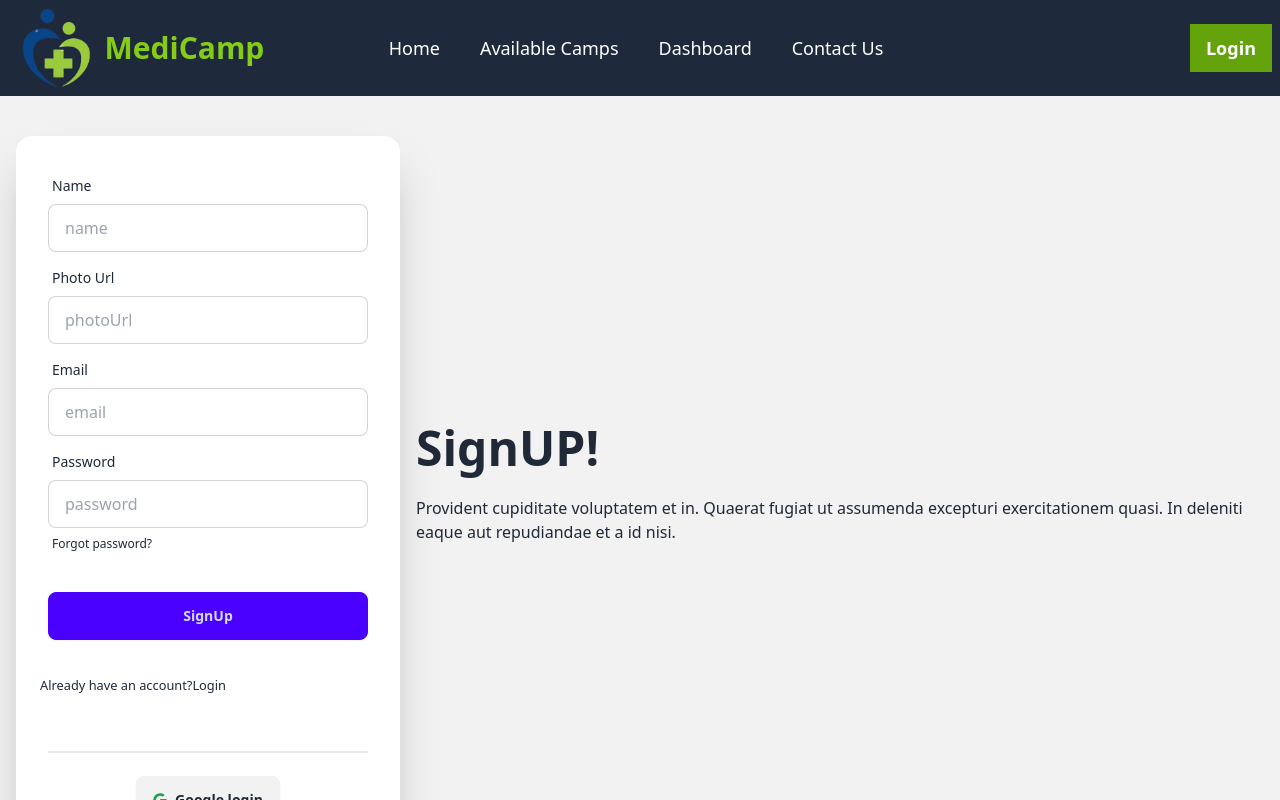
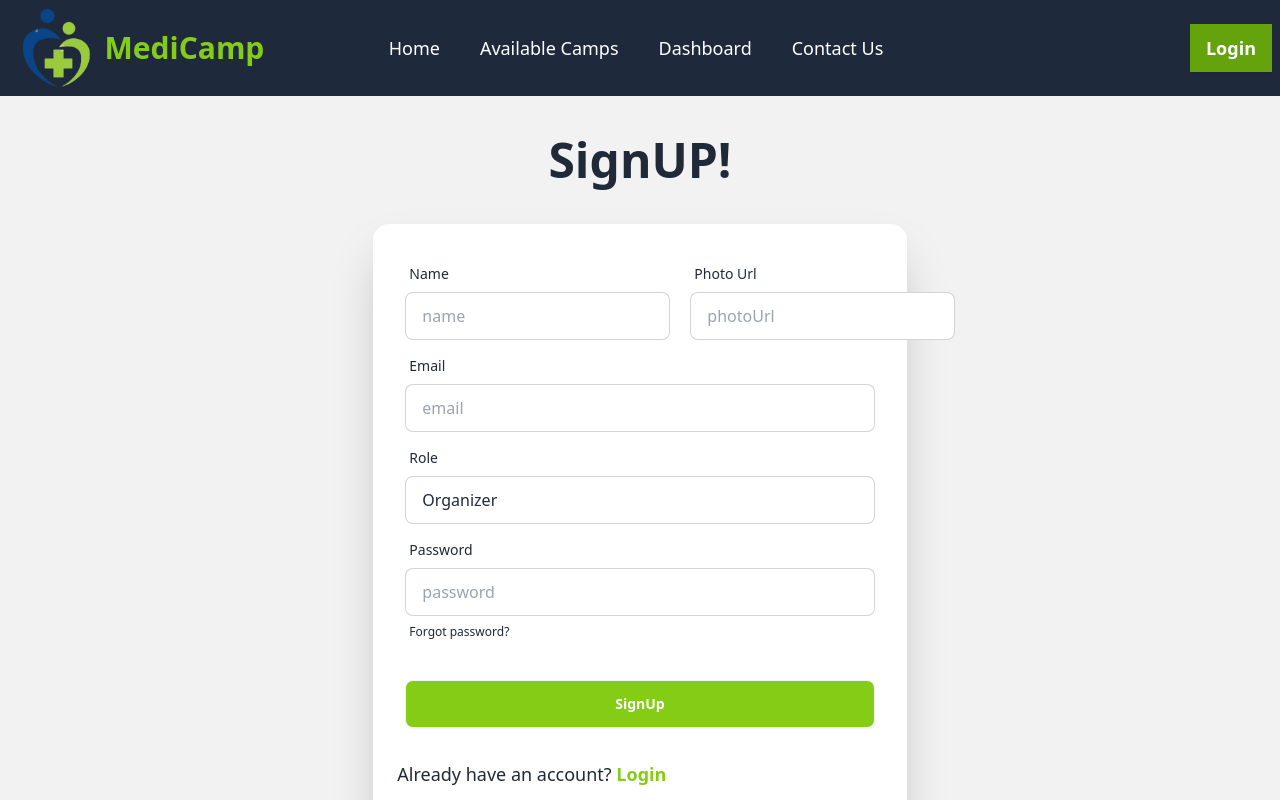
Before and after one commit to RawshanaraEity/medical-campaign-management-client-side, a React (Vite) app: page /register in a window 1280 px wide. Shown: the top 800 px of the page. Built offline with nearby package versions, Linux system fonts and the light colour scheme; no server answers.

Commit message:
added some input fields in regitration

```diff
--- a/src/Pages/Login/Login.jsx
+++ b/src/Pages/Login/Login.jsx
@@ -1,31 +1,25 @@
-
-import { Helmet } from 'react-helmet';
-import { Link, useLocation, useNavigate } from 'react-router-dom';
-import Swal from 'sweetalert2';
-import SocialLogin from '../SharedPage/socialLogin/SocialLogin';
-import useAuth from '../../Hooks/useAuth';
-
-
+import { Helmet } from "react-helmet";
+import { Link, useLocation, useNavigate } from "react-router-dom";
+import Swal from "sweetalert2";
+import SocialLogin from "../SharedPage/socialLogin/SocialLogin";
+import useAuth from "../../Hooks/useAuth";
 
 const Login = () => {
-    const {signIn} = useAuth()
-    const navigate = useNavigate()
-    const location = useLocation()
+  const { signIn } = useAuth();
+  const navigate = useNavigate();
+  const location = useLocation();
 
-    const from = location.state?.from?.pathname || '/';
+  const from = location.state?.from?.pathname || "/";
 
-
-
-    const handleLogin = (e) =>{
-        e.preventDefault()
+  const handleLogin = (e) => {
+    e.preventDefault();
     const form = e.target;
     const email = form.email.value;
     const password = form.password.value;
     console.log(email, password);
-        signIn(email,password)
-        .then(result =>{
+    signIn(email, password).then((result) => {
       const user = result.user;
-            console.log(user)
+      console.log(user);
       Swal.fire({
         title: "User Logged in successfull",
         showClass: {
@@ -33,57 +27,75 @@ const Login = () => {
                     animate__animated
                     animate__fadeInUp
                     animate__faster
-                  `
+                  `,
         },
         hideClass: {
           popup: `
                     animate__animated
                     animate__fadeOutDown
                     animate__faster
-                  `
-                }
+                  `,
+        },
       });
-              navigate(from, {replace: true})
-        })
-    }
-
-
-
+      navigate(from, { replace: true });
+    });
+  };
 
   return (
     <div>
       <Helmet>
         <title>MediCamp/Login</title>
       </Helmet>
-           <div className="hero min-h-screen bg-base-200 ">
-  <div className="hero-content flex-col-reverse  md:flex-row-reverse">
-    <div className="text-center md:w-1/2">
-     <img src="https://i.ibb.co/FJh30mB/login1.jpg" alt="" />
-    </div>
-    <div className="card md:w-1/2 max-w-sm shadow-2xl bg-base-100">
+      <div className=" bg-base-200 ">
+        <div className="py-20">
+          <div className="card  w-96 mx-auto  shadow-2xl bg-base-100">
             <h1 className="text-5xl text-center font-bold pt-5">Login now!</h1>
             <form onSubmit={handleLogin} className="card-body">
               <div className="form-control">
                 <label className="label">
                   <span className="label-text">Email</span>
                 </label>
-          <input type="email" name="email" placeholder="email" className="input input-bordered" required />
+                <input
+                  type="email"
+                  name="email"
+                  placeholder="email"
+                  className="input input-bordered"
+                  required
+                />
               </div>
               <div className="form-control">
                 <label className="label">
                   <span className="label-text">Password</span>
                 </label>
-          <input type="password" name="password" placeholder="password" className="input input-bordered" required />
+                <input
+                  type="password"
+                  name="password"
+                  placeholder="password"
+                  className="input input-bordered"
+                  required
+                />
                 <label className="label">
-            <a href="#" className="label-text-alt link link-hover">Forgot password?</a>
+                  <a href="#" className="label-text-alt link link-hover">
+                    Forgot password?
+                  </a>
                 </label>
               </div>
               <div className="form-control mt-6">
-
-          <input className="btn btn-primary" type="submit" value="Login" />
+                <input
+                  className="btn bg-lime-500 text-white"
+                  type="submit"
+                  value="Login"
+                />
               </div>
             </form>
-      <p className='px-6 mb-10'><small>New Here?<Link to='/register' className='text-blue-600 font-bold'>Create an account</Link> </small></p>
+            <p className="px-6 text-xl">
+              <small>
+                New Here?
+                <Link to="/register" className="text-lime-500 font-bold">
+                  Create an account
+                </Link>
+              </small>
+            </p>
             <SocialLogin></SocialLogin>
           </div>
         </div>
--- a/src/Pages/Register/Register.jsx
+++ b/src/Pages/Register/Register.jsx
@@ -1,4 +1,3 @@
-
 import { Helmet } from "react-helmet";
 import { useForm } from "react-hook-form";
 import { Link, useNavigate } from "react-router-dom";
@@ -25,8 +24,7 @@ const Register = () => {
       const loggedUser = result.user;
       console.log(loggedUser);
 
-      updateUserProfile(data?.name, data?.photoUrl)
-        .then((res) => {
+      updateUserProfile(data?.name, data?.photoUrl).then((res) => {
         console.log("user profile info updated", res);
 
         // create user entry in the database
@@ -36,7 +34,7 @@ const Register = () => {
         //   };
         //   axiosPublic.post("/users", userInfo).then((res) => {
         // if (res.data.insertedId) {
-                if(loggedUser){
+        if (loggedUser) {
           console.log("user added to the database");
           reset();
           Swal.fire({
@@ -59,19 +57,12 @@ const Register = () => {
       <Helmet>
         <title>MediCamp/Signup</title>
       </Helmet>
-      <div className="hero min-h-screen bg-base-200">
-        <div className="hero-content flex-col lg:flex-row-reverse">
-          <div className="text-center lg:text-left">
-            <h1 className="text-5xl font-bold">SignUP!</h1>
-            <p className="py-6">
-              Provident cupiditate voluptatem et in. Quaerat fugiat ut assumenda
-              excepturi exercitationem quasi. In deleniti eaque aut repudiandae
-              et a id nisi.
-            </p>
-          </div>
-          <div className="card flex-shrink-0 w-full max-w-sm shadow-2xl bg-base-100">
+      <div className=" bg-base-200">
+        <h1 className="text-5xl pt-10 text-center font-bold">SignUP!</h1>
+          <div className="card mt-10 w-5/12 mx-auto shadow-2xl bg-base-100">
             <form onSubmit={handleSubmit(onSubmit)} className="card-body">
-              <div className="form-control">
+             <div className="flex gap-5">
+             <div className="form-control flex-1">
                 <label className="label">
                   <span className="label-text">Name</span>
                 </label>
@@ -86,7 +77,7 @@ const Register = () => {
                   <span className="text-red-600">Name is required</span>
                 )}
               </div>
-              <div className="form-control">
+              <div className="form-control flex-1">
                 <label className="label">
                   <span className="label-text">Photo Url</span>
                 </label>
@@ -99,6 +90,7 @@ const Register = () => {
                 {errors.photoUrl && (
                   <span className="text-red-600">Photo Url is required</span>
                 )}
+              </div>
              </div>
               <div className="form-control">
                 <label className="label">
@@ -115,6 +107,21 @@ const Register = () => {
                   <span className="text-red-600">Email is required</span>
                 )}
               </div>
+
+              <div className="form-control flex-1">
+                <label className="label">
+                  <span className="label-text ">Role</span>
+                </label>
+                <select
+                  className="input input-bordered"
+                  {...register("role")}
+                >
+                  <option value="organizers">Organizer</option>
+                  <option value="healthcareProfessionals">Healthcare Professional</option>
+                  <option value="participants">Participant</option>
+                </select>
+              </div>
+
               <div className="form-control">
                 <label className="label">
                   <span className="label-text">Password</span>
@@ -157,22 +164,22 @@ const Register = () => {
               </div>
               <div className="form-control mt-6">
                 <input
-                  className="btn btn-primary"
+                  className="btn bg-lime-500 text-white"
                   type="submit"
                   value="SignUp"
                 />
               </div>
             </form>
             <p className="px-6">
-              <small>
-                Already have an account?<Link to="/login">Login</Link>{" "}
+              <small className="text-lg">
+                Already have an account?<Link to="/login"><span className="text-lime-500 font-bold"> Login</span></Link>{" "}
               </small>
             </p>
             <SocialLogin></SocialLogin>
           </div>
         </div>
       </div>
-    </div>
+
   );
 };
 
--- a/src/Pages/SharedPage/Navbar/Navbar.jsx
+++ b/src/Pages/SharedPage/Navbar/Navbar.jsx
@@ -109,7 +109,7 @@ const NavBar = () => {
                 </label>
                 <ul
                   tabIndex={0}
-                  className="menu menu-sm dropdown-content mt-3 z-[1] shadow bg-slate-800 rounded-box"
+                  className="menu menu-sm dropdown-content mt-3 z-[1] shadow bg-slate-800 "
                 >
                   <li>
                   <p className="text-sm text-white font-semibold">
@@ -117,7 +117,7 @@ const NavBar = () => {
                   </li>
                   <li>
                   <button
-                      className="btn  border-none  bg-lime-600 text-white  w-2/3 mx-auto pt-3 "
+                      className="btn  border-none rounded-none  bg-lime-600 text-white  w-full mx-auto pt-3 "
                       onClick={logOut}
                     >
                       LogOut
--- a/src/Pages/SharedPage/socialLogin/SocialLogin.jsx
+++ b/src/Pages/SharedPage/socialLogin/SocialLogin.jsx
@@ -29,7 +29,7 @@ const SocialLogin = () => {
     }
 
     return (
-        <div className="p-8 text-center">
+        <div className="px-8 pb-8 text-center">
             <div className="divider"></div>
            <div>
             <button onClick={handleGoogleSignIn} className="btn">
```
Lines whose indentation alone changed are shown as unchanged.
